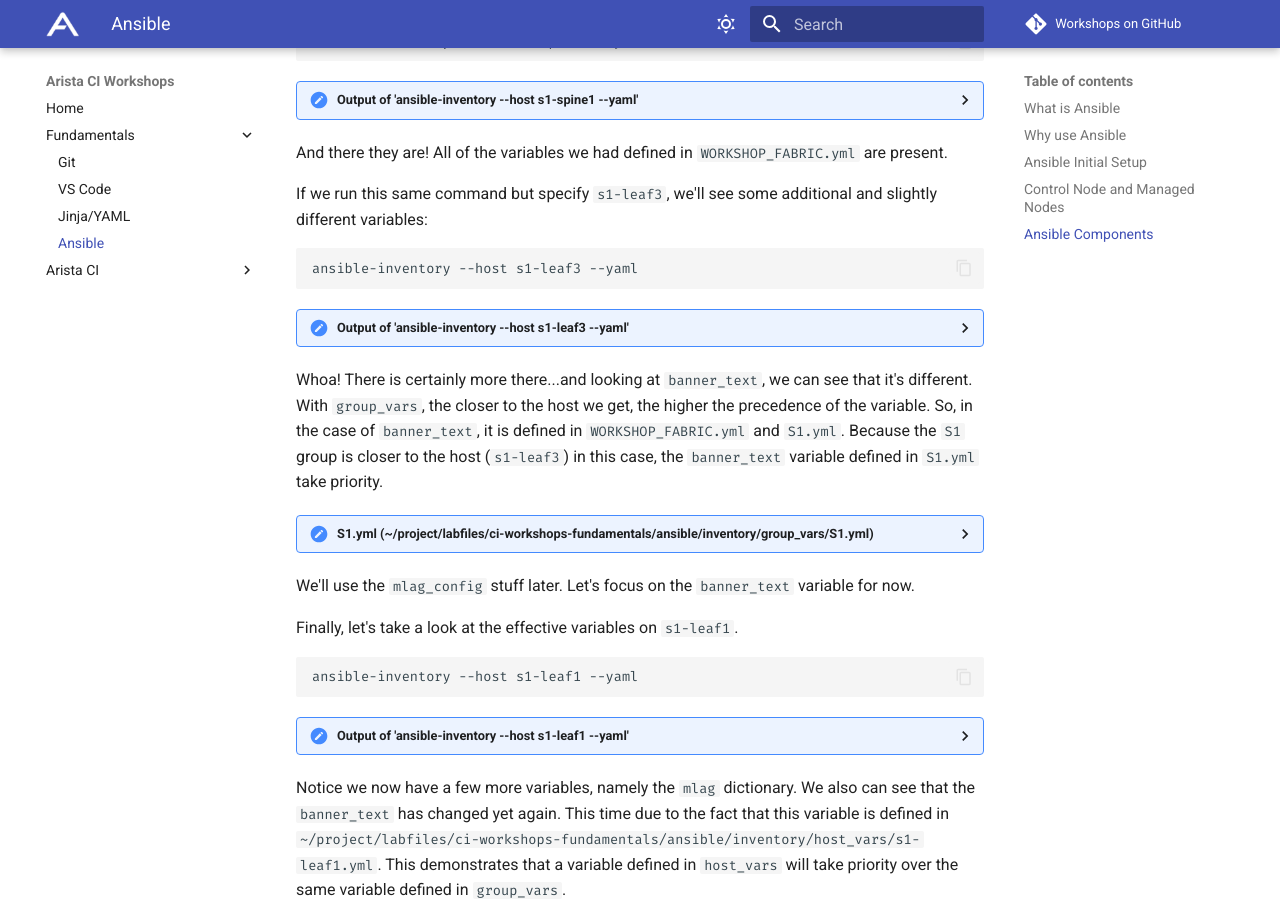
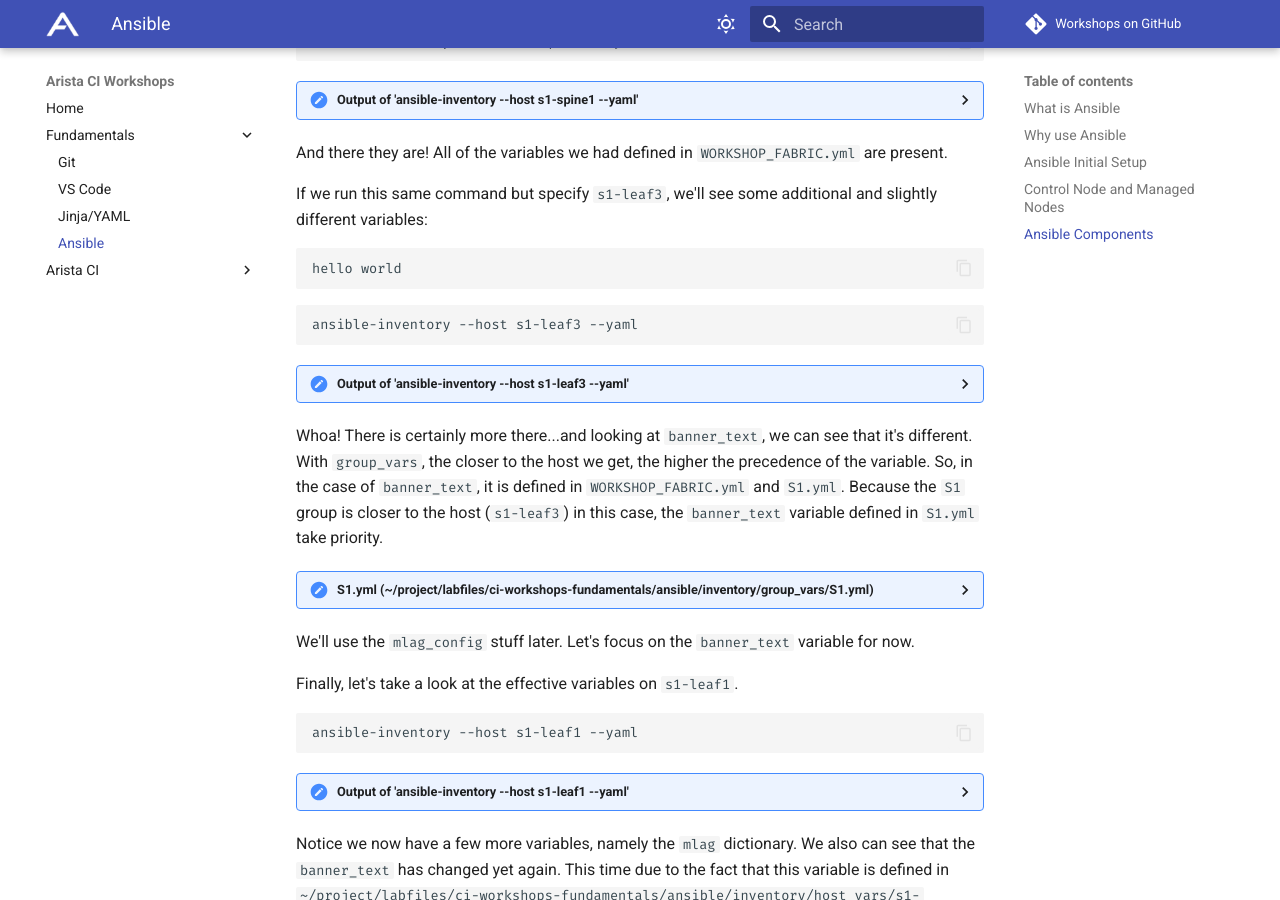
Before and after one commit to aristanetworks/avd-workshops, an MkDocs documentation site: the page built from workshops/ansible.md, in a window 1280 px wide and 900 px high, scrolled down 9071 px. Built offline with MkDocs 1.6.1 and Material for MkDocs 9.7.7, drawn with Linux system fonts in a browser that asks for light colours; comment, search, counter and statistics services are not loaded.

Commit message:
test edit

````diff
--- a/workshops/ansible.md
+++ b/workshops/ansible.md
@@ -370,6 +370,10 @@
 
 If we run this same command but specify `s1-leaf3`, we'll see some additional and slightly different variables:
 
+```shell
+hello world
+```
+
 ```bash
 ansible-inventory --host s1-leaf3 --yaml
 ```
````
